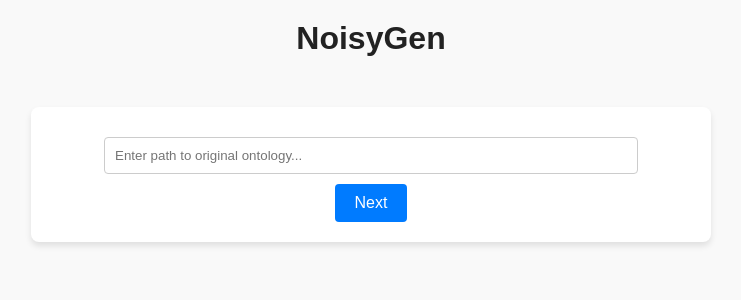
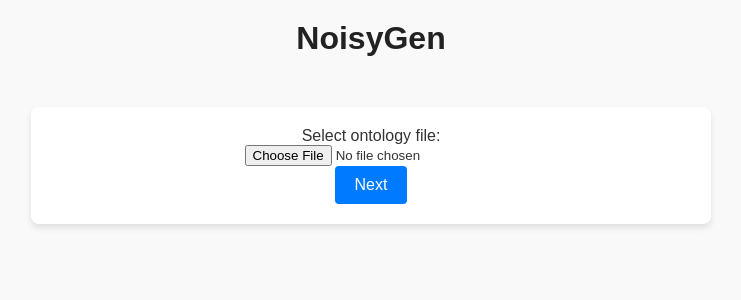
Before and after one commit to kracr/noisy-ontogen, a Flask app: page / in a window 1280 px wide. Shown: the top 300 px of the page, without its empty margins (269-1010 px from the left). Run offline with Flask 3, Linux system fonts and the light colour scheme.

Commit message:
Add file upload functionality

```diff
--- a/Dashboard/app.py
+++ b/Dashboard/app.py
@@ -1,6 +1,14 @@
+import os
 from flask import Flask, render_template, request, redirect, url_for, jsonify
+from scripts.intersection import IntersectionNoiseGenerator
+import math
 
 app = Flask(__name__)
+
+# Configure the upload folder
+UPLOAD_FOLDER = 'temp/'
+os.makedirs(UPLOAD_FOLDER, exist_ok=True)
+app.config['UPLOAD_FOLDER'] = UPLOAD_FOLDER
 
 # Landing Page Route
 @app.route('/')
@@ -10,15 +18,25 @@ def landing_page():
 # Ontology Path Submission Handler
 @app.route('/submit_path', methods=['POST'])
 def submit_path():
-    ontology_path = request.form['ontology_path']
-    print(f"\nOntology Path: {ontology_path}\n")  # Print to console
-    return redirect(url_for('noise_page'))
+    if 'ontology_file' not in request.files:
+        return "No file part in the request", 400
+
+    file = request.files['ontology_file']
+    if file.filename == '':
+        return "No file selected", 400
+
+    if file:
+        filepath = os.path.join(app.config['UPLOAD_FOLDER'], file.filename)
+        file.save(filepath)  # Save file to temp/ folder
+        print(f"\nOntology Path: {filepath}\n")  # Print saved file path to console
+        return redirect(url_for('noise_page'))
 
 # Noise Page Route
 @app.route('/noise_page')
 def noise_page():
     noise_types = ['Gaussian', 'Salt & Pepper', 'Poisson', 'Speckle']  # Example dropdown entries
-    return render_template('noise_page.html', noise_types=noise_types)
+    file_name = os.listdir(app.config['UPLOAD_FOLDER'])[0]
+    return render_template('noise_page.html', noise_types=noise_types, ontology_name=file_name)
 
 # Generate Button Handler
 @app.route('/generate', methods=['POST'])
@@ -26,6 +44,7 @@ def generate():
     noise_type = request.form['noise_type']
     noise_level = request.form['noise_level']
     print(f"\nSelected Noise Type: {noise_type}, Noise Level: {noise_level}\n")  # Print to console
+
     return jsonify(success=True)
 
 if __name__ == '__main__':
--- a/Dashboard/templates/landing_page.html
+++ b/Dashboard/templates/landing_page.html
@@ -8,8 +8,9 @@
 </head>
 <body>
     <h1>NoisyGen</h1>
-    <form action="/submit_path" method="post">
-        <input type="text" name="ontology_path" placeholder="Enter path to original ontology..." required>
+    <form action="/submit_path" method="post" enctype="multipart/form-data">
+        <label for="ontology_file">Select ontology file:</label>
+        <input type="file" id="ontology_file" name="ontology_file" required>
         <button type="submit">Next</button>
     </form>
 </body>
--- a/Dashboard/templates/noise_page.html
+++ b/Dashboard/templates/noise_page.html
@@ -7,7 +7,7 @@
     <link rel="stylesheet" href="{{ url_for('static', filename='css/styles.css') }}">
 </head>
 <body>
-    <h1>koala.owl</h1>
+    <h1>{{ ontology_name }}</h1>
     <form id="noise-form" action="/generate" method="post">
         <label for="noise-type">Enter noise type:</label>
         <select name="noise_type" id="noise-type">
```
Also changed, not shown: Dashboard/scripts/intersection.py (added, +47 -0 lines), 2 other files.
